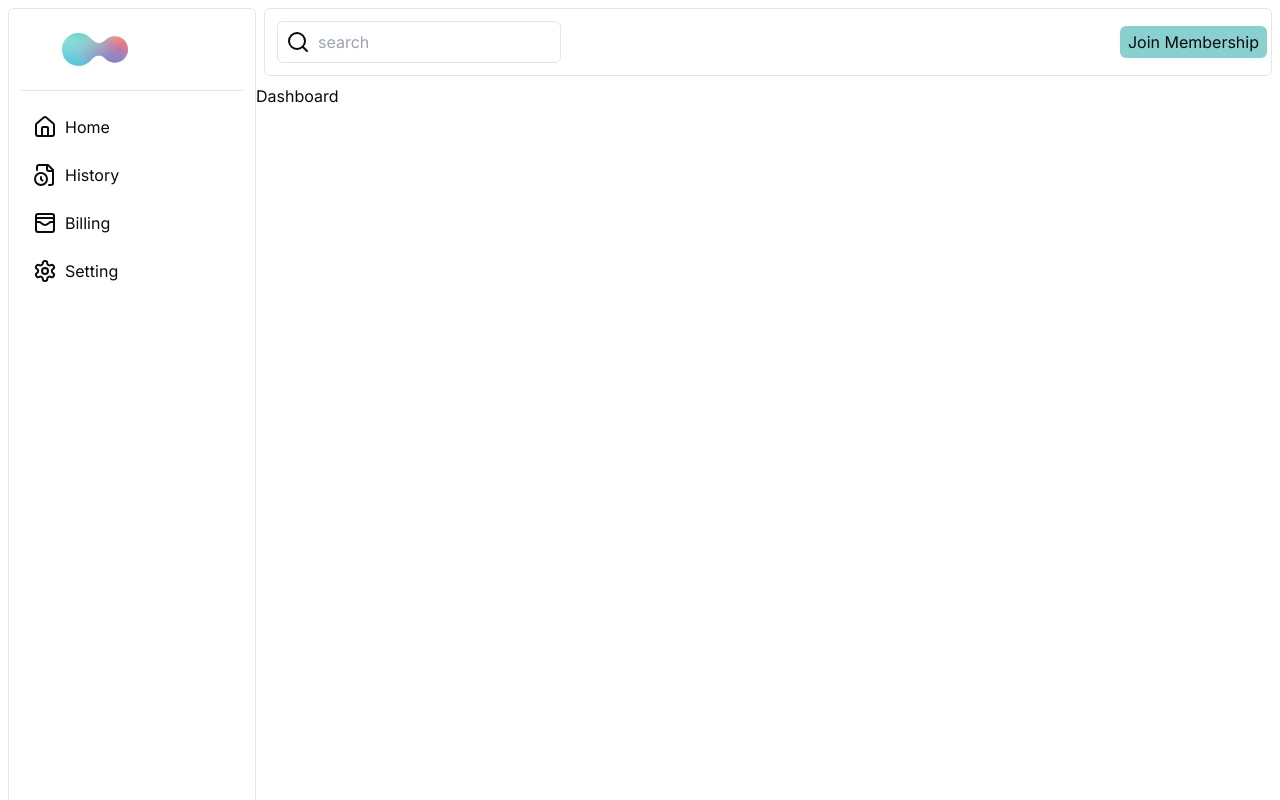
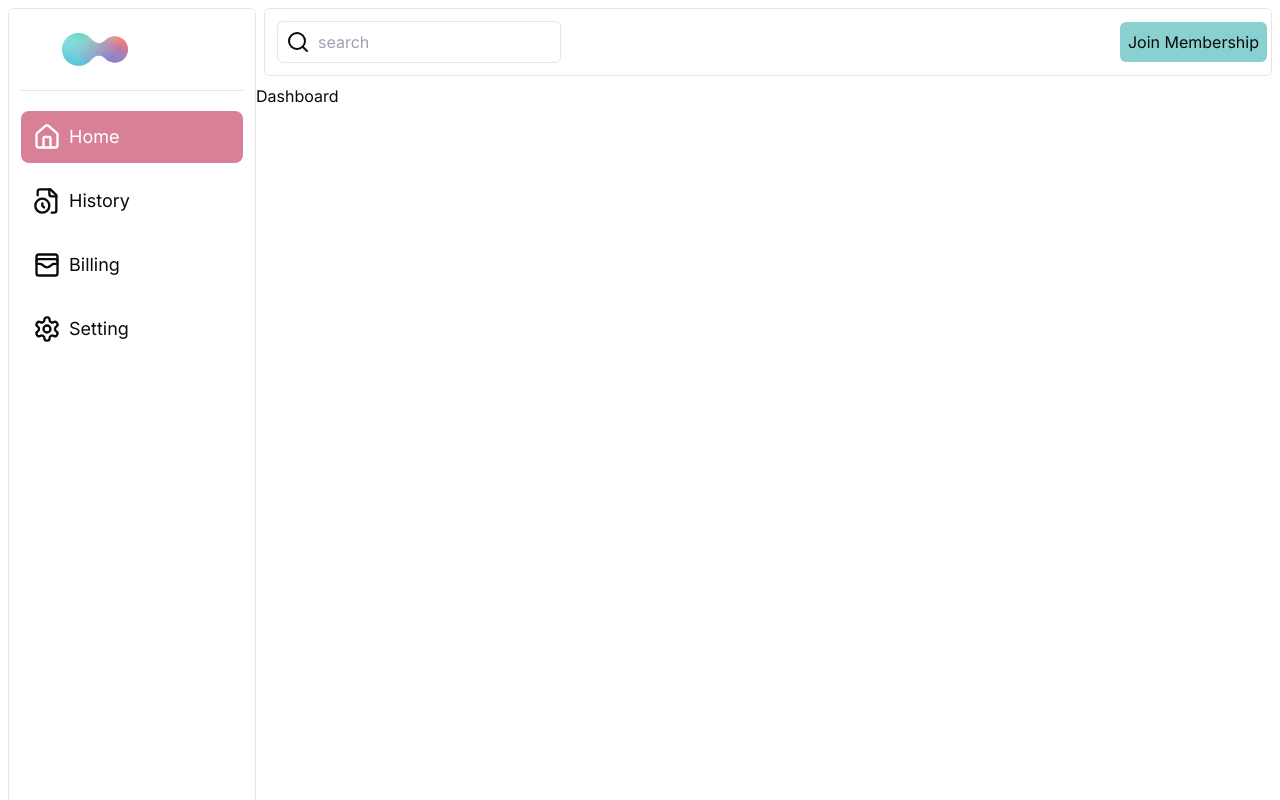
Before and after one commit to smitjogani/AI-Content-Generator, a Next.js app: page /dashboard in a window 1280 px wide. Built offline with nearby package versions, Linux system fonts and the light colour scheme.

Commit message:
Sidebar && Header

```diff
--- a/app/dashboard/_components/Header.tsx
+++ b/app/dashboard/_components/Header.tsx
@@ -9,7 +9,7 @@ function Header() {
         <input type='text' placeholder='search' className='outline-none'/>
       </div>
 
-      <div className='bg-[#89d1d0] p-1 rounded-md px-2 cursor-pointer hover:bg-[#d88095] hover:text-white flex items-center justify-center'>
+      <div className='bg-[#89d1d0] rounded-md p-2 cursor-pointer hover:bg-[#d88095] hover:text-white flex items-center justify-center'>
         <h2>Join Membership</h2>
       </div>
 
--- a/app/dashboard/_components/Sidenav.tsx
+++ b/app/dashboard/_components/Sidenav.tsx
@@ -1,6 +1,8 @@
+"use client"
 import { FileClock, Home, Settings, WalletCards } from "lucide-react";
 import Image from "next/image";
-import React from "react";
+import { usePathname } from "next/navigation";
+import React, { useEffect } from "react";
 
 function SideNav() {
   const MenuList = [
@@ -26,19 +28,25 @@ function SideNav() {
     },
   ];
 
+  const path = usePathname();
+
+  useEffect(() => {
+    console.log(path)
+  },[])
+
   return (
     <div className="h-screen p-3 border rounded-md ml-2">
       <div className="flex justify-center items-start p-3">
         <Image src={"/logo.svg"} alt="logo" width={140} height={140} />
       </div>
       <hr className="mt-[-24px]"/>
-      <div className="mt-3">
+      <div className="mt-5">
         {MenuList.map((menu, index) => (
           <div
-            className="flex items-center gap-2 p-3 hover:bg-[#89D1D0] hover:rounded-lg hover:cursor-pointer"
+            className={`flex items-center gap-2 p-3 mb-3 hover:bg-[#89D1D0] hover:rounded-lg hover:cursor-pointer ${path==menu.path && `text-white bg-[#d88095] rounded-lg cursor-pointer`}`}
           >
-            <menu.icon />
-            <h2>{menu.name}</h2>
+            <menu.icon className="h-7 w-7"/>
+            <h2 className="text-lg">{menu.name}</h2>
           </div>
         ))}
       </div>
```
